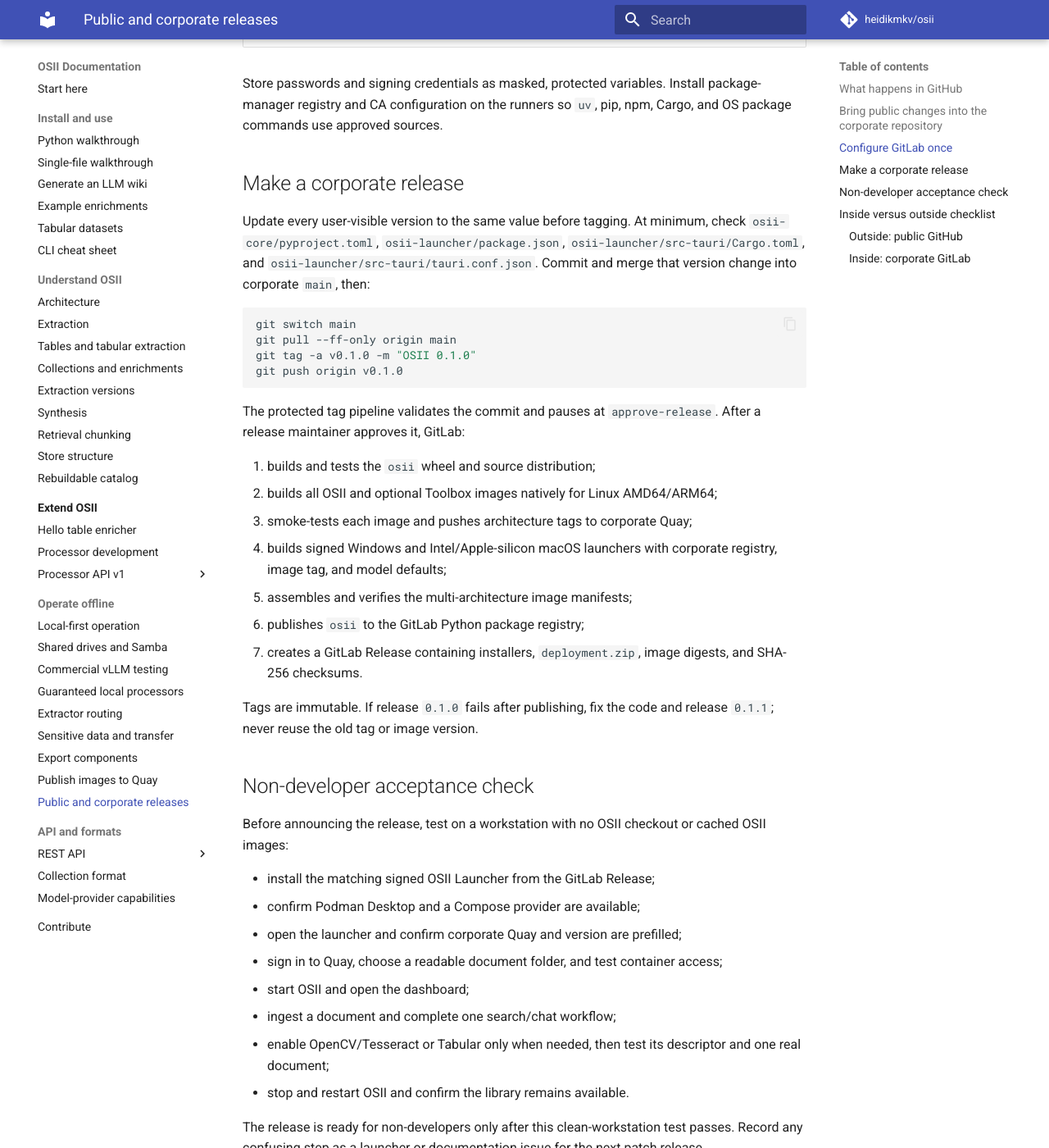
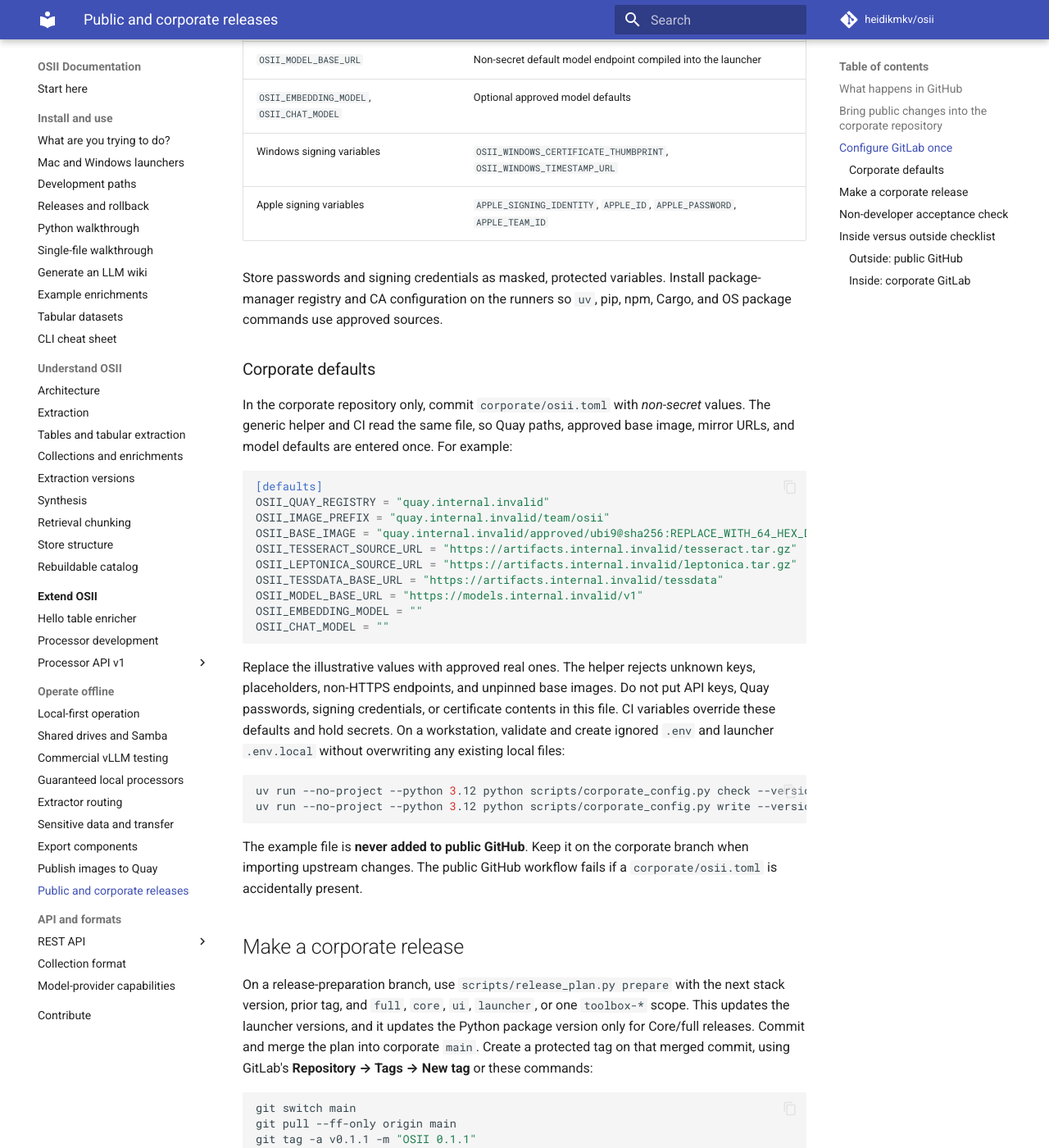
Before and after one commit to sandialabs/OSII, an MkDocs documentation site: the page built from docs/operations/corporate-deployment.md, in a window 1280 px wide and 1400 px high, scrolled down 3232 px. Shown: the whole window at 82% size. Built offline with MkDocs 1.6.1 and Material for MkDocs 9.7.7, drawn with Linux system fonts in a browser that asks for light colours; comment, search, counter and statistics services are not loaded; some of the changed text lies outside the part shown.

Commit message:
Make OSII deployment and releases repeatable

````diff
--- a/docs/operations/corporate-deployment.md
+++ b/docs/operations/corporate-deployment.md
@@ -1,4 +1,7 @@
 # Public development and corporate releases
+
+For the short action checklist, start with [What are you trying to do?](runbooks.md).
+This page is the one-time setup and policy reference, not a daily runbook.
 
 OSII has one codebase and two environments:
 
@@ -6,7 +9,7 @@
 | --- | --- |
 | Develop and review portable source | Add approved internal configuration |
 | Run fast tests on Python 3.12 and Linux | Repeat validation on corporate runners |
-| Build the Python package on a release tag | Publish the Python package internally |
+| Build the Python package on a Core/full release tag | Publish the Python package only when Core/SDK changes |
 | Optionally publish `osii` to public PyPI | Build signed desktop installers |
 | Never contain corporate names or secrets | Build AMD64/ARM64 images and push corporate Quay |
 
@@ -24,15 +27,25 @@
 operating-system jobs. This keeps feedback useful and reduces failed-run email.
 GitHub notification preferences still control which failures GitHub emails.
 
-A `vX.Y.Z` tag additionally tests installation on Linux, macOS, and Windows and
-stores the wheel and source distribution as workflow artifacts. It publishes
-to PyPI only when both of these administrative steps are complete:
+A `vX.Y.Z` tag additionally tests installation on Linux, macOS, and Windows.
+For a Core/full release it stores the wheel and source distribution as workflow
+artifacts. It publishes to PyPI only when both of these administrative steps
+are complete:
 
 - repository variable `OSII_PUBLISH_PYPI` is `true`;
 - PyPI trusts `.github/workflows/ci.yml` through the `pypi` environment.
 
-Until then, a GitHub tag validates and builds the package but does not upload
-it. GitHub does not publish OSII containers or corporate installers.
+Until then, a Core/full GitHub tag validates and builds the package but does
+not upload it. UI/launcher/Toolbox-only tags do not create a new Python package.
+GitHub does not publish OSII containers or corporate installers.
+
+For baseline security without more container CI, turn on GitHub secret
+scanning/push protection, Dependabot alerts, and CodeQL default setup in the
+public repository's Security settings. Those are one-time administrator
+settings; they are not configured by the OSII workflow file. Keep routine
+GitHub CI to portable tests and builds. See GitHub's
+[CodeQL default-setup instructions](https://docs.github.com/en/code-security/code-scanning/enabling-code-scanning/configuring-default-setup-for-code-scanning)
+and [secret-scanning instructions](https://docs.github.com/en/code-security/secret-scanning/enabling-secret-scanning-features/enabling-secret-scanning-for-your-repository).
 
 ## Bring public changes into the corporate repository
 
@@ -97,8 +110,8 @@
 the approved code-signing certificate. macOS needs Apple signing and
 notarization credentials.
 
-Protect corporate `main`, the `v*` tag pattern, and the
-`corporate-release` environment. Require a merge request for imported changes
+Protect corporate `main`, the `v*` tag pattern, `corporate-release`, and
+`corporate-promotion` environments. Require a merge request for imported changes
 and restrict release approval and tag creation to release maintainers.
 
 Set these protected or environment-scoped CI variables:
@@ -122,36 +135,76 @@
 package-manager registry and CA configuration on the runners so `uv`, pip,
 npm, Cargo, and OS package commands use approved sources.
 
+### Corporate defaults
+
+In the corporate repository only, commit `corporate/osii.toml` with *non-secret*
+values. The generic helper and CI read the same file, so Quay paths, approved
+base image, mirror URLs, and model defaults are entered once. For example:
+
+```toml
+[defaults]
+OSII_QUAY_REGISTRY = "quay.internal.invalid"
+OSII_IMAGE_PREFIX = "quay.internal.invalid/team/osii"
+OSII_BASE_IMAGE = "quay.internal.invalid/approved/ubi9@sha256:REPLACE_WITH_64_HEX_DIGEST"
+OSII_TESSERACT_SOURCE_URL = "https://artifacts.internal.invalid/tesseract.tar.gz"
+OSII_LEPTONICA_SOURCE_URL = "https://artifacts.internal.invalid/leptonica.tar.gz"
+OSII_TESSDATA_BASE_URL = "https://artifacts.internal.invalid/tessdata"
+OSII_MODEL_BASE_URL = "https://models.internal.invalid/v1"
+OSII_EMBEDDING_MODEL = ""
+OSII_CHAT_MODEL = ""
+```
+
+Replace the illustrative values with approved real ones. The helper rejects
+unknown keys, placeholders, non-HTTPS endpoints, and unpinned base images.
+Do not put API keys, Quay passwords, signing credentials, or certificate
+contents in this file. CI variables override these defaults and hold secrets.
+On a workstation, validate and create ignored `.env` and launcher `.env.local`
+without overwriting any existing local files:
+
+```bash
+uv run --no-project --python 3.12 python scripts/corporate_config.py check --version 0.1.1
+uv run --no-project --python 3.12 python scripts/corporate_config.py write --version 0.1.1
+```
+
+The example file is **never added to public GitHub**. Keep it on the corporate
+branch when importing upstream changes. The public GitHub workflow fails if a
+`corporate/osii.toml` is accidentally present.
+
 ## Make a corporate release
 
-Update every user-visible version to the same value before tagging. At minimum,
-check `osii-core/pyproject.toml`, `osii-launcher/package.json`,
-`osii-launcher/src-tauri/Cargo.toml`, and
-`osii-launcher/src-tauri/tauri.conf.json`. Commit and merge that version change
-into corporate `main`, then:
+On a release-preparation branch, use `scripts/release_plan.py prepare` with the
+next stack version, prior tag, and `full`, `core`, `ui`, `launcher`, or one
+`toolbox-*` scope. This updates the launcher versions, and it updates the
+Python package version only for Core/full releases. Commit and merge the plan
+into corporate `main`. Create a protected tag on that merged commit, using
+GitLab's **Repository → Tags → New tag** or these commands:
 
 ```bash
 git switch main
 git pull --ff-only origin main
-git tag -a v0.1.0 -m "OSII 0.1.0"
-git push origin v0.1.0
+git tag -a v0.1.1 -m "OSII 0.1.1"
+git push origin v0.1.1
 ```
 
 The protected tag pipeline validates the commit and pauses at
 `approve-release`. After a release maintainer approves it, GitLab:
 
-1. builds and tests the `osii` wheel and source distribution;
-2. builds all OSII and optional Toolbox images natively for Linux AMD64/ARM64;
-3. smoke-tests each image and pushes architecture tags to corporate Quay;
+1. builds and tests the `osii` wheel and source distribution only when Core/SDK changes;
+2. builds changed images natively for Linux AMD64/ARM64, and copies unchanged
+   image manifests by verified digest to the new immutable version;
+3. smoke-tests changed images and pushes architecture tags to corporate Quay;
 4. builds signed Windows and Intel/Apple-silicon macOS launchers with corporate
    registry, image tag, and model defaults;
 5. assembles and verifies the multi-architecture image manifests;
-6. publishes `osii` to the GitLab Python package registry;
+6. publishes `osii` to the GitLab Python package registry only when Core changes;
 7. creates a GitLab Release containing installers, `deployment.zip`, image
    digests, and SHA-256 checksums.
 
-Tags are immutable. If release `0.1.0` fails after publishing, fix the code and
-release `0.1.1`; never reuse the old tag or image version.
+Tags are immutable. If a release fails after publishing, fix the code and
+prepare a new version; never reuse the old tag or image version. After clean
+workstation acceptance, the separate protected `promote-latest` job may move
+corporate Quay's `:latest` aliases. The launcher and deployment bundles still
+use immutable versions; `latest` is not a deployment rollback mechanism.
 
 ## Non-developer acceptance check
 
--- a/mkdocs.yml
+++ b/mkdocs.yml
@@ -28,6 +28,10 @@
 nav:
   - Start here: index.md
   - Install and use:
+      - What are you trying to do?: operations/runbooks.md
+      - Mac and Windows launchers: operations/runbook-desktop.md
+      - Development paths: operations/runbook-development.md
+      - Releases and rollback: operations/runbook-releases.md
       - Python walkthrough: tutorials/python-demonstrations.md
       - Single-file walkthrough: tutorials/single-file.md
       - Generate an LLM wiki: tutorials/llm-wiki.md
--- /dev/null
+++ b/release.toml
@@ -0,0 +1,5 @@
+# Prepared by scripts/release_plan.py. The next corporate tag must match version.
+version = "0.1.0"
+previous_tag = ""
+scope = "full"
+package_version = "0.1.0"
````
Also changed, not shown: .gitlab-ci.yml (+24 -3 lines), AGENTS.md (+10 -7 lines), README.md (+1 -0 lines), docs/index.md (+1 -0 lines), docs/operations/publishing-images.md (+5 -0 lines), docs/operations/runbook-desktop.md (added, +50 -0 lines), docs/operations/runbook-development.md (added, +70 -0 lines), docs/operations/runbook-releases.md (added, +126 -0 lines), docs/operations/runbooks.md (added, +31 -0 lines), 7 other files.
